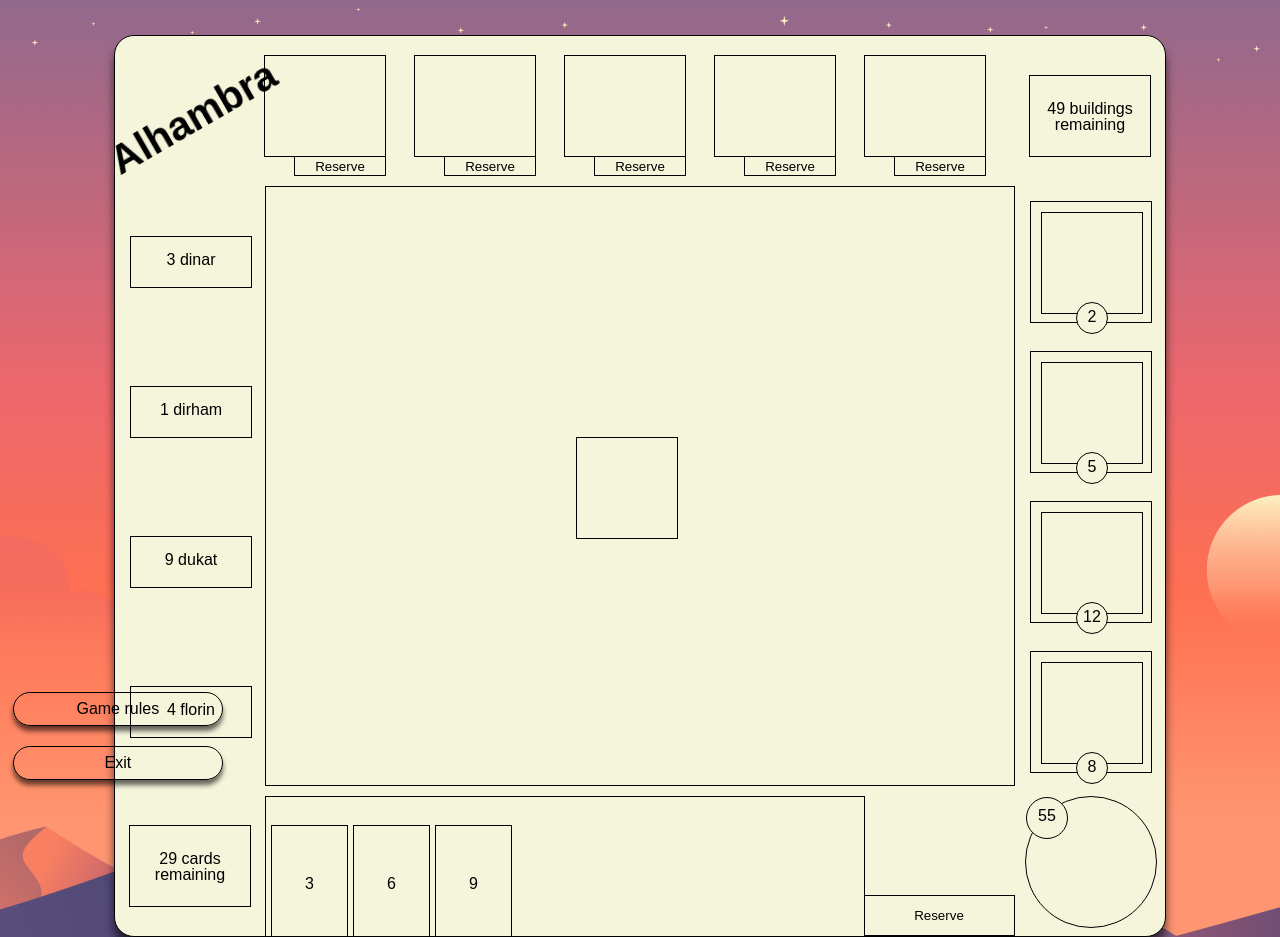
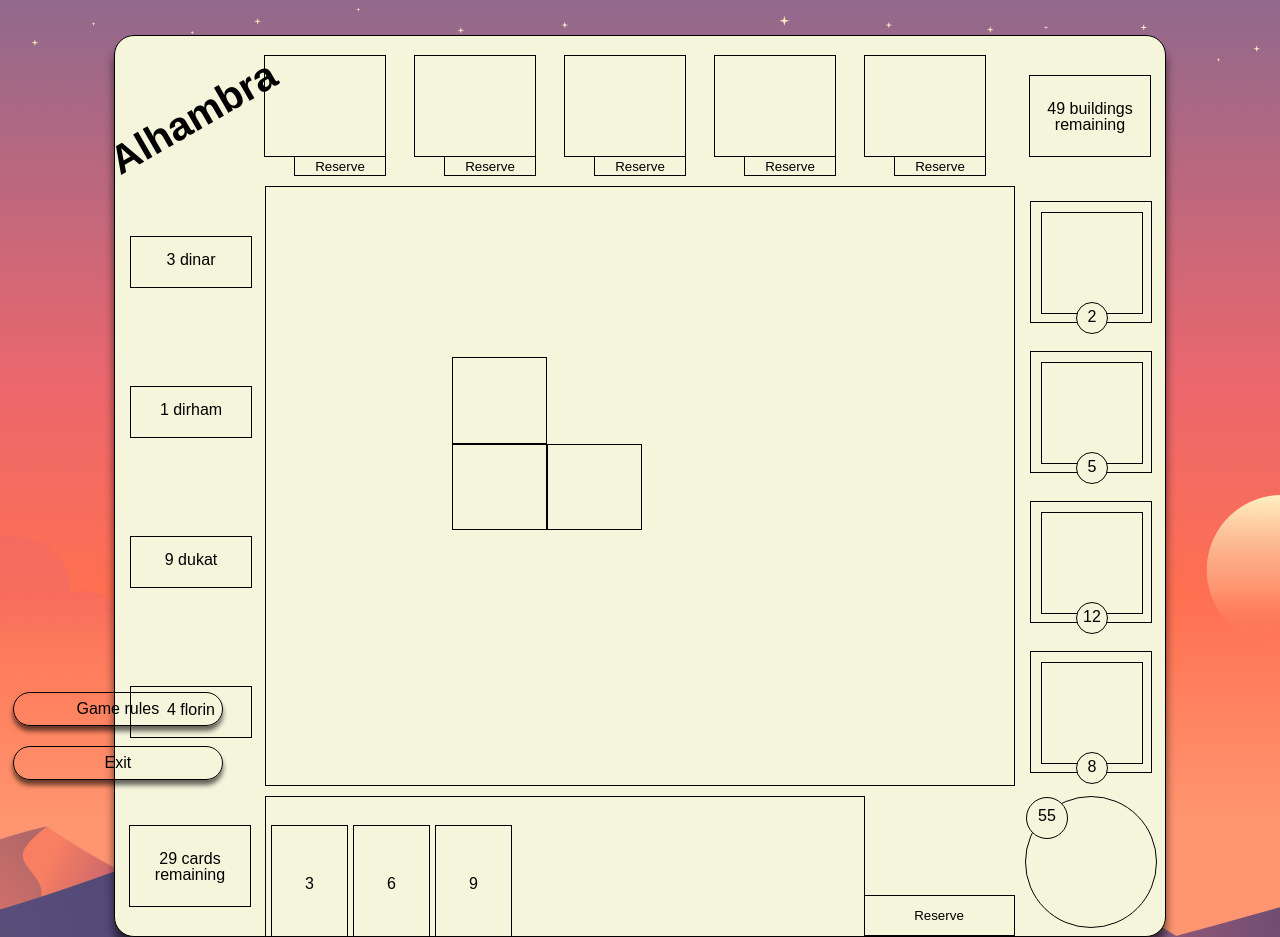
Before and after one commit to Stijn-Vdh/Alhambra_Project_Client, a website: page src/PlayBoard.html in a window 1280 px wide. Drawn offline with Linux system fonts and the light colour scheme.

Commit message:
playboard.css edited grid, changed hover color of enemy reserve button and changed id-names to better and clearer names. (pair work stav & cirdan)

```diff
--- a/src/PlayBoard.html
+++ b/src/PlayBoard.html
@@ -127,11 +127,9 @@
             als gebouw in main gesleept word moet er een div aan gemaakt worden.
             Als er 1 verwijderd word moet de juiste ook terug weg.
          -->
-        <div class="innerBuilding" id="test1">
-
-        </div>
-        <div></div>
-        <div></div>
+        <div class="plateBuilding" id="test1"></div>
+        <div class="plateBuilding" id="test2"></div>
+        <div class="plateBuilding" id="test3"></div>
     </main>
 
 
@@ -177,10 +175,10 @@
         <div id="card2"><p>6</p></div>
         <div id="card3"><p>9</p></div>
     </div>
-    <div id="dropup">
+    <div id="ownPLayerReserveDropUp">
         <!-- U eige reserve stack drop up box -->
-        <button class="dropbtn">Reserve</button>
-        <div id="dropup-content">
+        <button class="ownPlayerReserveButton">Reserve</button>
+        <div id="ownPlayerReserveTiles">
             <div class="innerBuilding"></div>
             <div class="innerBuilding"></div>
             <div class="innerBuilding"></div>
--- a/src/assets/css/PlayBoard.css
+++ b/src/assets/css/PlayBoard.css
@@ -1,5 +1,8 @@
 html {
     background-image: url("../media/wallpapersden.com_desert-sun-day-minimalism_1920x1080.jpg");
+}
+body{
+    font-family: "Arial", sans-serif;
 }
 
 #TotalPlayBoard {
@@ -278,7 +281,7 @@
     box-shadow: 0 5px 5px rgba(0,0,0,0.6);
     text-decoration: none;
     color: black;
-    font-family: "Arial", sans-serif;
+
 }
 
 #FixedButtons a:hover{
@@ -290,8 +293,8 @@
     transform: translateY(4px);
 }
 
-/* Dropup Button */
-.dropbtn {
+/* own player reserve tiles area */
+.ownPlayerReserveButton {
     height: 41px;
     width: 151px;
     margin-top: -1px;
@@ -300,7 +303,7 @@
     border: 1px solid black;
     border-left: none;
 }
-#dropup{
+#ownPLayerReserveDropUp{
     grid-area: re;
     grid-column: 6/7;
     margin-top: 110px;
@@ -309,7 +312,7 @@
 }
 
 
-#dropup-content {
+#ownPlayerReserveTiles {
     display: none;
     position: absolute;
     bottom: 50px;
@@ -320,8 +323,8 @@
 
 }
 
-#dropup:active #dropup-content {
-    background-color:  beige;
+#ownPLayerReserveDropUp:active #ownPlayerReserveTiles {
+    background-color: beige;
     width:300px;
     height: 300px;
     margin-left: auto;
@@ -340,26 +343,27 @@
     overflow: auto;
 }
 
-
-#dropup:hover .dropbtn {
+#ownPLayerReserveDropUp:hover .ownPlayerReserveButton {
     background-color: rgba(251,171,171,0.5);
 }
 
-#dropup-content .innerBuilding{
+#ownPlayerReserveTiles .innerBuilding{
     margin-bottom: 10px;
 }
-/*drop down button*/
+
+/*show other player's reserve tiles area*/
 .dropDownButton {
     width: 92px;
     height: 20px;
     background-color: rgba(0,0,0,0);
     border: 1px solid black;
 }
-.EnemyReserve{
+.dropDownButton:hover{
+    background-color: rgba(251,171,171,0.5);
+}
 
-}
 .EnemyReserve:active #ReserveEnemy1, .EnemyReserve:active #ReserveEnemy2, .EnemyReserve:active #ReserveEnemy3, .EnemyReserve:active #ReserveEnemy4, .EnemyReserve:active #ReserveEnemy5{
-    background-color:  beige;
+    background-color: beige;
     width:300px;
     height: 300px;
     margin-left: auto;
@@ -386,36 +390,52 @@
     box-shadow: 0 8px 16px 0 rgba(0,0,0,0.2);
     z-index: 1;
 }
-/*Grid play board*/
+
+/*Grid for tiles on board and enemy players*/
 #PlayBoard{
     display: grid;
-    grid-template-columns: 150px 150px 150px 150px 150px;
-    grid-template-rows: 120px 120px 120px 120px 120px;
+    grid-template-columns: auto auto auto auto auto auto auto auto;
+    grid-template-rows: auto auto auto auto auto auto auto;
     grid-template-areas:
-            "mn mn mn mn mn"
-            "mn mn mn mn mn"
-            "mn mn mn mn mn"
-            "mn mn mn mn mn"
-            "mn mn mn mn mn";
+            "ti ti ti ti ti ti ti ti"
+            "ti ti ti ti ti ti ti ti"
+            "ti ti ti ti ti ti ti ti"
+            "ti ti ti ti ti ti ti ti"
+            "ti ti ti ti ti ti ti ti"
+            "ti ti ti ti ti ti ti ti"
+            "ti ti ti ti ti ti ti ti";
     text-align: center;
     overflow: auto;
 }
 .EnemyBoard{
     display: grid;
-    grid-template-columns: auto auto auto auto auto;
-    grid-template-rows: auto auto auto auto auto;
+    grid-template-columns: auto auto auto auto auto auto auto auto;
+    grid-template-rows: auto auto auto auto auto auto auto;
     grid-template-areas:
-            "rs rs rs rs rs"
-            "rs rs rs rs rs"
-            "rs rs rs rs rs"
-            "rs rs rs rs rs"
-            "rs rs rs rs rs"
-            ;
-    text-align: center;
+            "etl etl etl etl etl etl etl etl"
+            "etl etl etl etl etl etl etl etl"
+            "etl etl etl etl etl etl etl etl"
+            "etl etl etl etl etl etl etl etl"
+            "etl etl etl etl etl etl etl etl"
+            "etl etl etl etl etl etl etl etl"
+            "etl etl etl etl etl etl etl etl";
     overflow: auto;
 }
+#PlayBoard .plateBuilding{
+    border: 1px solid black;
+}
 #test1{
-    grid-area: mn;
+    grid-area: ti;
+    grid-column: 4;
+    grid-row: 4;
+}
+#test2{
+    grid-area: ti;
+    grid-column: 3;
+    grid-row: 4;
+}
+#test3{
+    grid-area: ti;
     grid-column: 3;
     grid-row: 3;
 }
```
